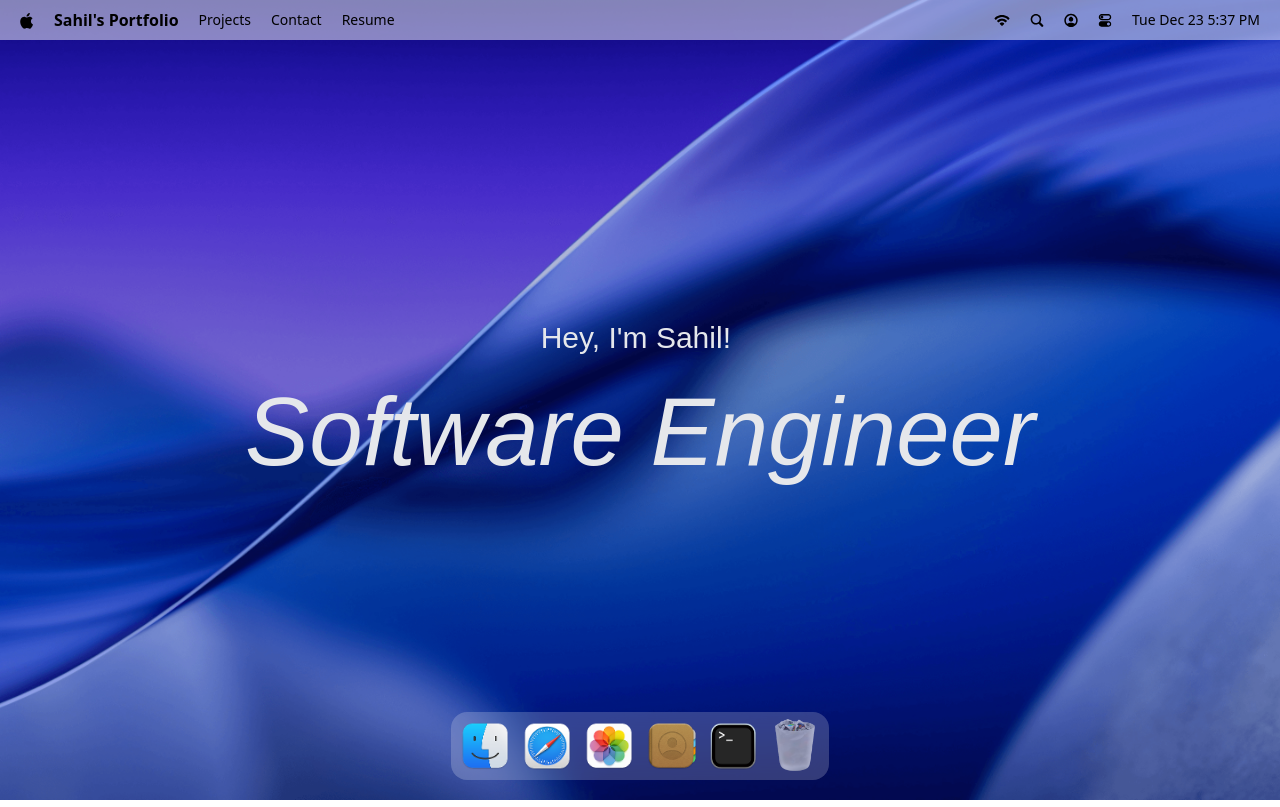
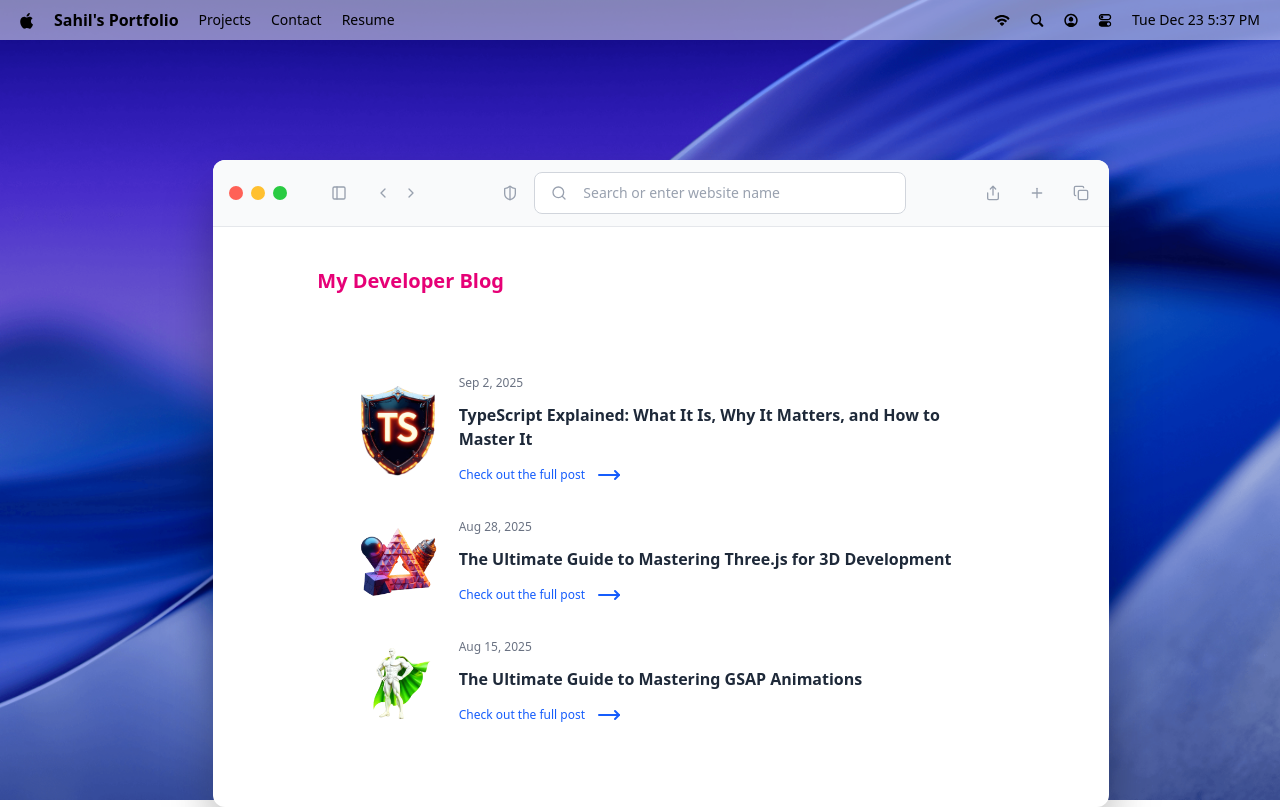
Before and after one commit to AsifAhmedSahil/new-project-react, a React (Vite) app: page / in a window 1280 px wide. Both pictures are taken after a click on the button 547 px from the left and 746 px from the top of the page. Built offline with nearby package versions, Linux system fonts and the light colour scheme; a web font is replaced by a local one.

Commit message:
safari blog added :

```diff
--- a/src/App.jsx
+++ b/src/App.jsx
@@ -2,7 +2,7 @@
 import gsap from 'gsap'
 import { Draggable } from 'gsap/draggable'
 import {Dock, Navbar,Welcome} from '#components'
-import { Terminal } from '#windows'
+import { Safari, Terminal } from '#windows'
 
 gsap.registerPlugin(Draggable)
 
@@ -16,6 +16,7 @@
       <Dock/>
 
       <Terminal/>
+      <Safari/>
     </main>
   )
 }
--- a/src/hoc/WindowWrapper.jsx
+++ b/src/hoc/WindowWrapper.jsx
@@ -35,6 +35,7 @@
       if (!el) return;
       const [instance] = Draggable.create(el, {
         onPress: () => focusWindow(windowKey),
+         ignore: "input, textarea, button, select",
       });
 
       return () => instance.kill();
--- /dev/null
+++ b/src/windows/Safari.jsx
@@ -0,0 +1,81 @@
+import { WindowControls } from "#components";
+import { blogPosts } from "#constants";
+import WindowWrapper from "#hoc/WindowWrapper";
+import {
+  ChevronLeft,
+  ChevronRight,
+  Copy,
+  MoveRight,
+  PanelLeft,
+  Plus,
+  Search,
+  Share,
+  ShieldHalf,
+} from "lucide-react";
+import React from "react";
+
+const Safari = () => {
+  return (
+    <>
+      <div id="window-header">
+        <WindowControls target="safari" />
+
+        <PanelLeft className="ml-10 icon" />
+
+        <div className="flex items-center gap-1 ml-5">
+          <ChevronLeft className="icon" />
+          <ChevronRight className="icon" />
+        </div>
+
+        <div className="flex-1 flex-center gap-3">
+          <ShieldHalf className="icon" />
+
+          <div className="search">
+            <Search className="icon" />
+
+            <input
+              type="text"
+              placeholder="Search or enter website name"
+              className="flex-1"
+            />
+          </div>
+        </div>
+
+        <div className="flex items-center gap-5">
+          <Share className="icon" />
+          <Plus className="icon" />
+          <Copy className="icon" />
+        </div>
+      </div>
+
+      <div className="blog">
+        <h2>My Developer Blog</h2>
+
+        <div className="blog">
+         <div className="space-y-8">
+             {blogPosts.map(({ id, image, title, date, link }) => (
+            <div key={id} className="blog-post">
+              <div className="col-span-2">
+                <img src={image} alt={title} />
+              </div>
+
+              <div className="content">
+                <p>{date}</p>
+                <h3>{title}</h3>
+                <a href={link} target="_blank" rel="noopener noreferrer">
+                    Check out the full post <MoveRight className="icon-hover"/>
+                </a>
+
+              </div>
+            </div>
+          ))}
+         </div>
+        </div>
+      </div>
+    </>
+  );
+};
+
+const SafariWindow = WindowWrapper(Safari, "safari");
+
+export default SafariWindow;
--- a/src/windows/index.js
+++ b/src/windows/index.js
@@ -1,3 +1,4 @@
 import Terminal from "./Terminal"
+import Safari from "./Safari"
 
-export {Terminal}
+export {Terminal,Safari}
```
